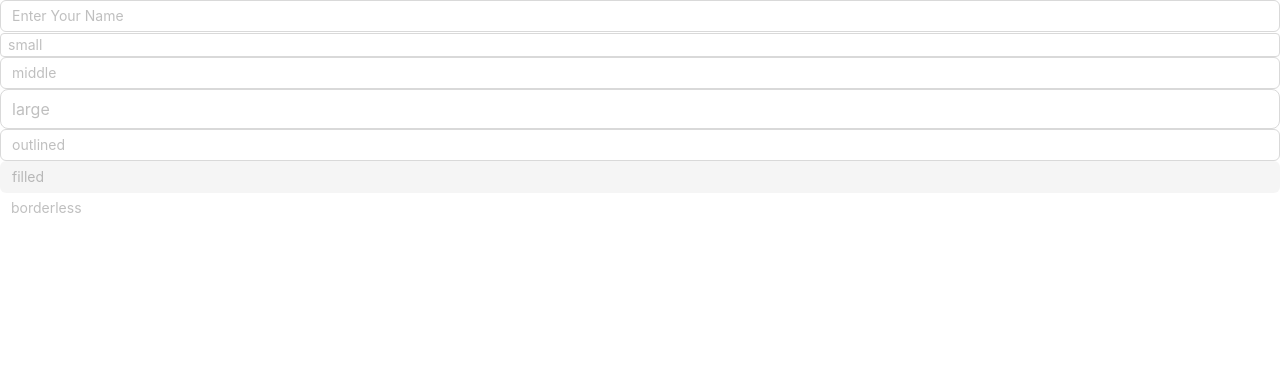
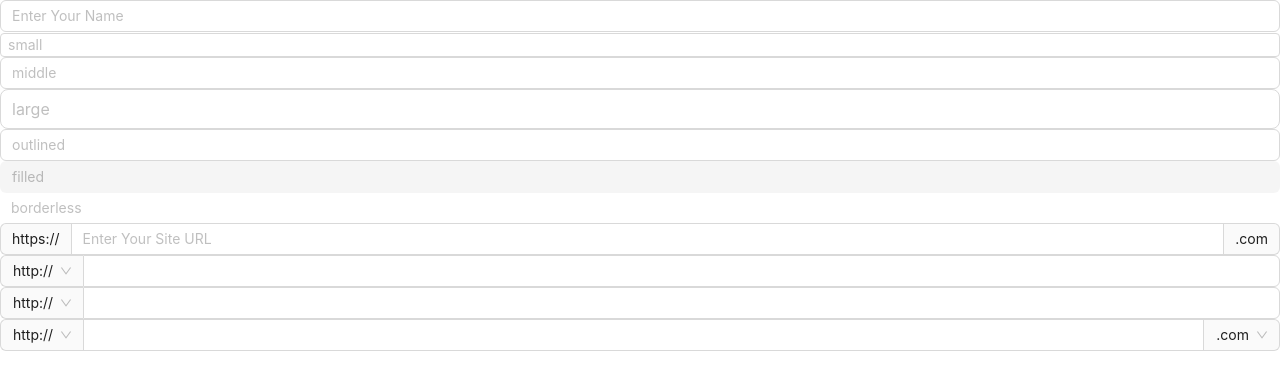
Before and after one commit to Emam-Bokhari/Ant-Design, a React (Vite) app: page / in a window 1280 px wide. Shown: the top 390 px of the page. Built offline with nearby package versions, Linux system fonts and the light colour scheme.

Commit message:
feat(Input): add addonBefore and addonAfter for URL input customization

```diff
--- a/src/components/learning/date-entry/InputComponent.jsx
+++ b/src/components/learning/date-entry/InputComponent.jsx
@@ -1,7 +1,23 @@
-import { Input } from "antd";
+import { Input, Select } from "antd";
+import { Option } from "antd/es/mentions";
 import { Fragment } from "react";
 
 export default function InputComponent() {
+  const seleftBefore = (
+    <Select defaultValue="http://">
+      <Option value="http://">http://</Option>
+      <Option value="https://">https://</Option>
+    </Select>
+  );
+  const selectAfter = (
+    <Select defaultValue=".com">
+      <Option value=".com">.com</Option>
+      <Option value=".org">.org</Option>
+      <Option value=".net">.net</Option>
+      <Option value=".xyz">.xyz</Option>
+      <Option value=".gov">.gov</Option>
+    </Select>
+  );
   return (
     <Fragment>
       <Input placeholder="Enter Your Name " />
@@ -13,6 +29,22 @@ export default function InputComponent() {
       <Input placeholder="outlined" variant="outlined" />
       <Input placeholder="filled" variant="filled" />
       <Input placeholder="borderless" variant="borderless" />
+      {/* pre post tab */}
+      <Input
+        addonBefore="https://"
+        addonAfter=".com"
+        placeholder="Enter Your Site URL"
+      />
+      <Input
+        addonBefore={
+          <Select defaultValue="http://">
+            <Option value="https://">https://</Option>
+            <option value="http://">http://</option>
+          </Select>
+        }
+      />
+      <Input addonBefore={seleftBefore} />
+      <Input addonBefore={seleftBefore}  addonAfter={selectAfter} />
     </Fragment>
   );
 }
```
